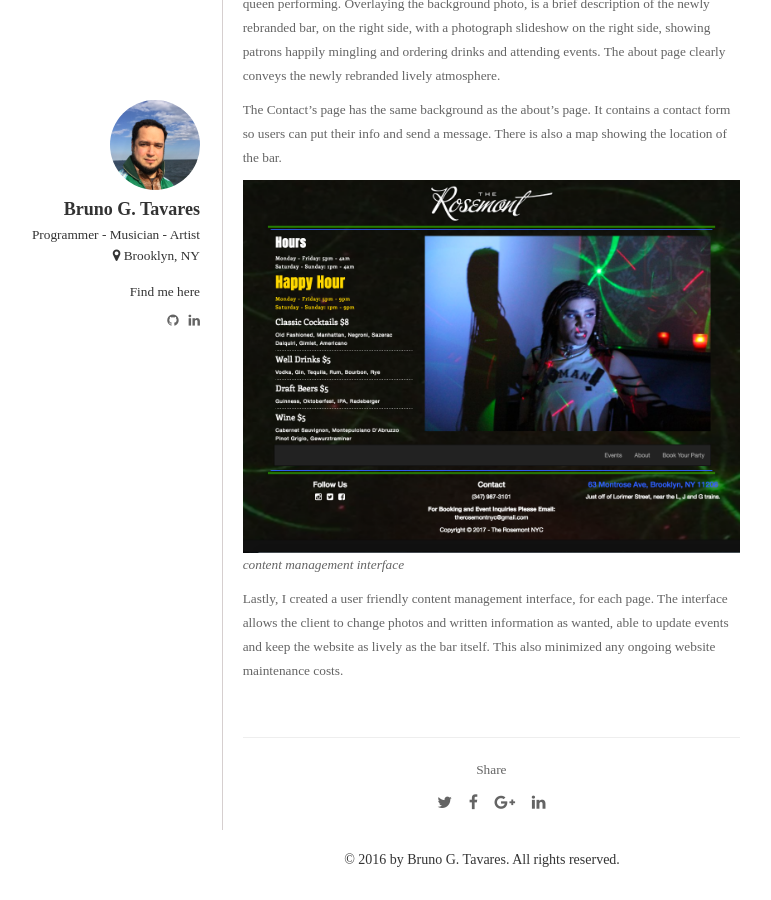
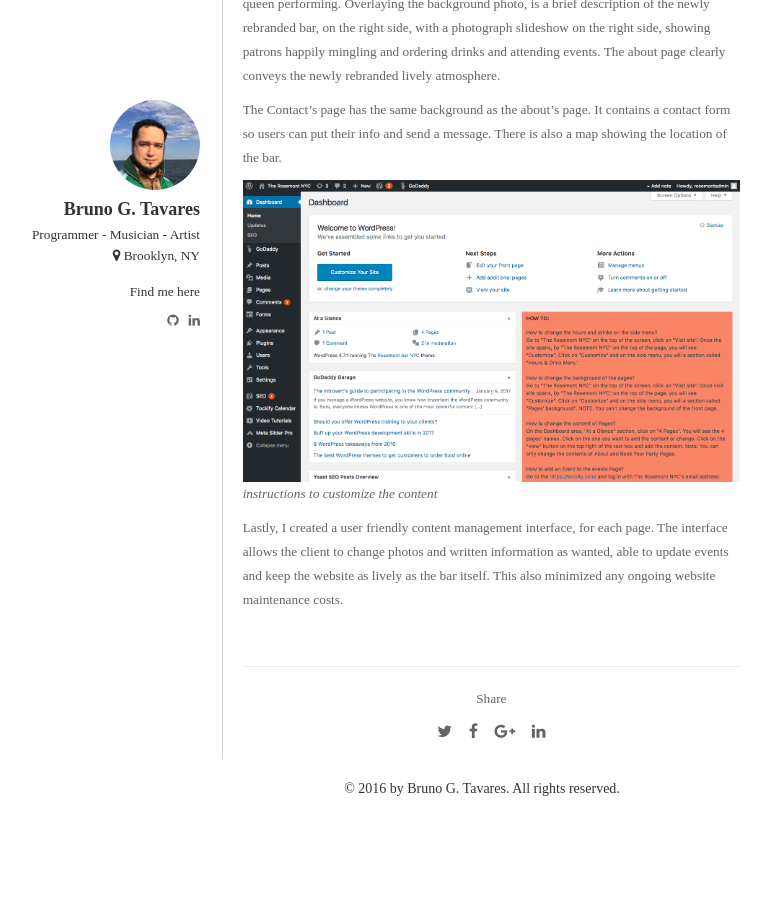
Before and after one commit to bruno78/bruno78.github.io, a Jekyll site: the page built from _posts/2017-02-10-the-rosemontnyc-process.md, in a window 1280 px wide and 900 px high, scrolled down 2604 px. Shown: the whole window, without its empty margins (155-926 px from the left). Built offline with Jekyll 4.4.1, drawn with Linux system fonts in a browser that asks for light colours; nearby versions of some CDN libraries; some web fonts are replaced; after the commit the page ends 3433 px from its top, so only the background shows below that.

Commit message:
Add picture

```diff
--- a/_posts/2017-02-10-the-rosemontnyc-process.md
+++ b/_posts/2017-02-10-the-rosemontnyc-process.md
@@ -66,8 +66,8 @@ The about’s page has another full screen photograph in the background showing
 The Contact’s page has the same background as the about’s page. It contains a contact form so users can put their info and send a message. There is also a map showing the location of the bar.
 
 <div id="wrapper">
-  <img class="img-responsive" src="{{ "/assets/img/therosemontnyc.png" | prepend: site.baseurl }}">
+  <img class="img-responsive" src="{{ "/assets/img/therosemontnyc-admin.png" | prepend: site.baseurl }}">
 </div>
-*content management interface*
+*instructions to customize the content*
 
 Lastly, I created a user friendly content management interface, for each page. The interface allows the client to change photos and written information as wanted, able to update events and keep the website as lively as the bar itself. This also minimized any ongoing website maintenance costs.
```
